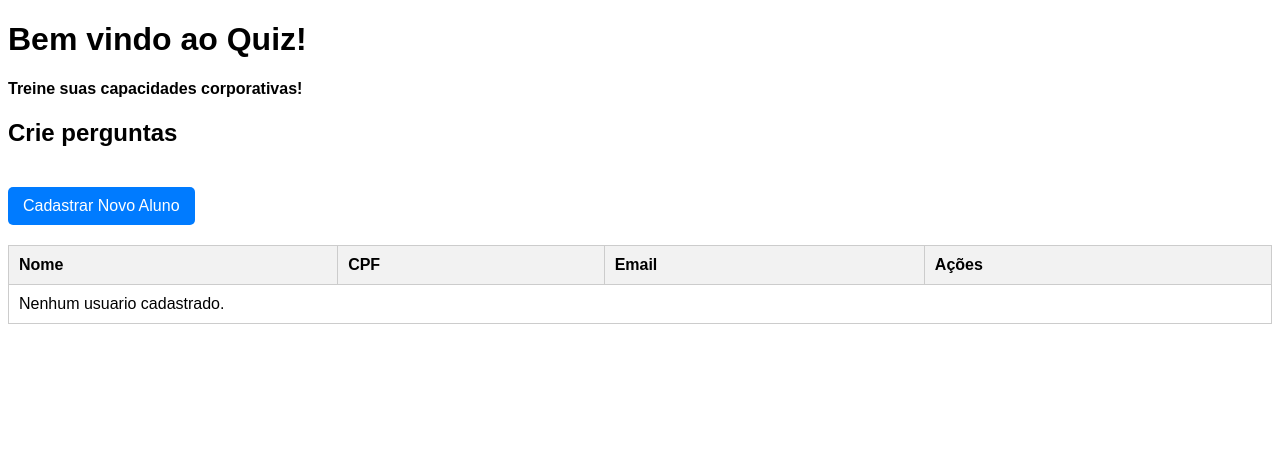
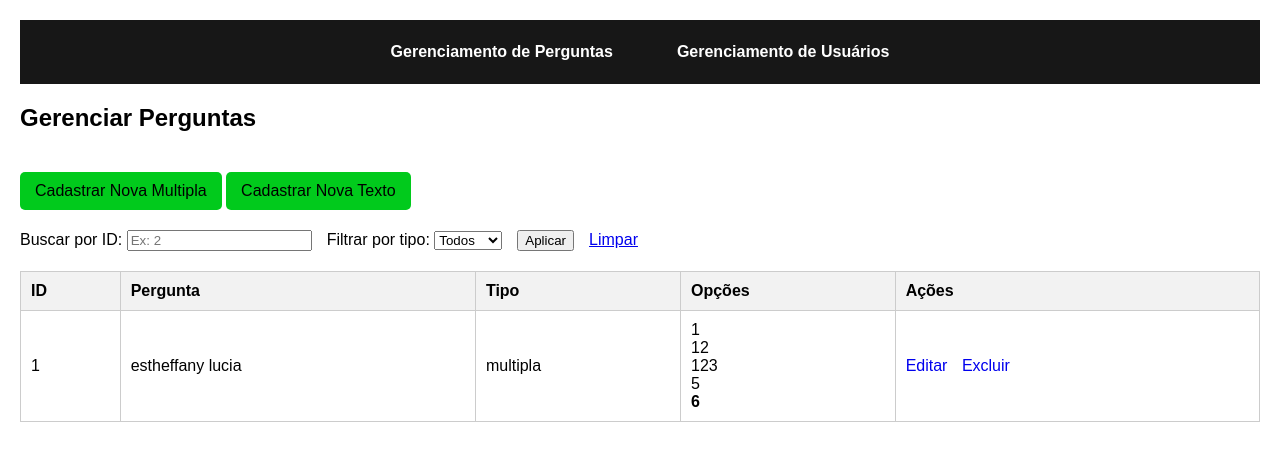
Before and after one commit to SouzaJefferson/3daw-jeff, a PHP site: page /Index.php in a window 1280 px wide. Shown: the top 461 px of the page. Run offline with PHP 8.4, Linux system fonts and the light colour scheme.

Commit message:
correções definitivas

```diff
--- a/AV1/Index.php
+++ b/AV1/Index.php
@@ -1,69 +1,176 @@
-<!-- Menu principal -->
 <?php
-
-$id = "";
-$pergunta = "";
-$arq = "";
+$arquivo = 'perguntas.txt';
 
 
-if ($_SERVER["REQUEST_METHOD"] == "POST") {
-
-}
+$buscaId = $_GET['id'] ?? '';
+$filtroTipo = $_GET['tipo'] ?? 'todos';
 ?>
 <!DOCTYPE html>
 <html lang="pt-br">
 <head>
     <meta charset="UTF-8">
-    <meta name="viewport" content="width=device-width, initial-scale=1.0">
-    <title>WaterFalls</title>
+    <title>WaterFalls - Perguntas</title>
     <style>
-        body { font-family: sans-serif; }
-        table { width: 100%; border-collapse: collapse; margin-top: 20px; }
-        th, td { border: 1px solid #ccc; padding: 10px; text-align: left; }
-        thead { background-color: #f2f2f2; }
-        .acoes a { margin-right: 10px; text-decoration: none; }
-        .btn-novo { display: inline-block; margin-top: 20px; padding: 10px 15px; background-color: #007bff; color: white; text-decoration: none; border-radius: 5px; }
+ body {
+    font-family: sans-serif;
+    margin: 20px;
+}
+
+table {
+    width: 100%;
+    border-collapse: collapse;
+    margin-top: 20px;
+}
+
+th, td {
+    border: 1px solid #ccc;
+    padding: 10px;
+    text-align: left;
+}
+
+thead {
+    background-color: #f2f2f2;
+}
+
+.acoes a {
+    margin-right: 10px;
+    text-decoration: none;
+}
+
+.btn-novo {
+    display: inline-block;
+    margin-top: 20px;
+    padding: 10px 15px;
+    background-color: #01ca1cff;
+    color: black;
+    text-decoration: none;
+    border-radius: 5px;
+}
+
+form.filtros {
+    margin-top: 20px;
+    display: flex;
+    gap: 15px;
+    align-items: center;
+}
+
+header {
+    background-color: #171717ff;
+    padding: 15px;
+}
+    nav {
+    display: flex;
+    justify-content: center;
+    gap: 40px;
+    align-items: center;
+}
+
+nav a {
+    text-decoration: none;
+    color: white;
+    font-weight: bold;
+    padding: 8px 12px;
+    border-radius: 5px;
+    transition: background 0.3s;
+}
+
+nav a:hover {
+    background-color: rgba(255, 255, 255, 0.2);
+}
+
+nav a.active {
+    background-color: white;
+    color: #007bff;
+}
     </style>
 </head>
 <body>
  <header>
-    <h1>Bem vindo ao Quiz!</h1>
-    <h4>Treine suas capacidades corporativas!</h4>
+    <nav>
+        <a href="index.php">Gerenciamento de Perguntas</a>
+        <a href="./cruduser/usuarios.php">Gerenciamento de Usuários</a>
+    </nav>
 </header>
+
+
    <section>
-     <h1>Crie perguntas</h1>
-    <a href="inserir.php" class="btn-novo">Cadastrar Novo Aluno</a>
+        <h1>Gerenciar Perguntas</h1>
+        <a href="novaMultipla.php" class="btn-novo">Cadastrar Nova Multipla</a>
+        <a href="novaTexto.php" class="btn-novo">Cadastrar Nova Texto</a>
+
+        <!-- Formulário de busca/filtro -->
+        <form method="get" class="filtros">
+            <label>Buscar por ID:
+                <input type="number" name="id" value="<?= htmlspecialchars($buscaId) ?>" placeholder="Ex: 2">
+            </label>
+            <label>Filtrar por tipo:
+                <select name="tipo">
+                    <option value="todos" <?= $filtroTipo === 'todos' ? 'selected' : '' ?>>Todos</option>
+                    <option value="multipla" <?= $filtroTipo === 'multipla' ? 'selected' : '' ?>>Múltipla</option>
+                    <option value="texto" <?= $filtroTipo === 'texto' ? 'selected' : '' ?>>Texto</option>
+                </select>
+            </label>
+            <button type="submit">Aplicar</button>
+            <a href="index.php">Limpar</a>
+        </form>
+
         <table>
             <thead>
                 <tr>
-                <th>Nome</th>
-                <th>CPF</th>
-                <th>Email</th>
-                <th class="acoes">Ações</th>
+                    <th>ID</th>
+                    <th>Pergunta</th>
+                    <th>Tipo</th>
+                    <th>Opções</th>
+                    <th>Ações</th>
                 </tr>
             </thead>
             <tbody>
                 <?php
-            $arquivo = 'usuario.txt';
                 if (file_exists($arquivo) && filesize($arquivo) > 0) {
                     $linhas = file($arquivo, FILE_IGNORE_NEW_LINES | FILE_SKIP_EMPTY_LINES);
+                    $encontrou = false;
 
-                foreach ($linhas as $id => $linha) {
-                    // Separa a linha em 6 partes
-                    list($nome, $cpf, $email) = explode(';', $linha);
+                    foreach ($linhas as $linha) {
+                        list($idPergunta, $tipo, $pergunta, $opcoes, $correta) = explode(';', $linha);
+
+                        // Aplica filtros
+                        if ($buscaId && $idPergunta != $buscaId) continue;
+                        if ($filtroTipo !== 'todos' && $tipo !== $filtroTipo) continue;
+
+                        $encontrou = true;
+                        $listaOpcoes = explode('|', $opcoes);
+
+                        foreach ($listaOpcoes as $index => &$op) {
+                            if ($index == $correta) {
+                                $op = "<strong>" . htmlspecialchars($op) . "</strong>";
+                            } else {
+                                $op = htmlspecialchars($op);
+                            }
+                        }
 
                         echo "<tr>";
-                    echo "<td>" . htmlspecialchars($nome) . "</td>";
-                    echo "<td>" . htmlspecialchars($cpf) . "</td>";
-                    echo "<td>" . htmlspecialchars($email) . "</td>";
+                        echo "<td>" . htmlspecialchars($idPergunta) . "</td>";
+                        echo "<td>" . htmlspecialchars($pergunta) . "</td>";
+                        echo "<td>" . htmlspecialchars($tipo) . "</td>";
+
+                        if ($tipo === "multipla") {
+                            echo "<td>" . implode('<br>', $listaOpcoes) . "</td>";
+                        } else {
+                            echo "<td><em>Resposta aberta</em></td>";
+                        }
+
                         echo "<td class='acoes'>
-                            <a href='editar.php?id=$id'>Editar</a>
-                            <a href='excluir.php?id=$id' onclick='return confirm(\"Tem certeza que deseja excluir este aluno?\");'>Excluir</a>
+                                <a href='editarPergunta.php?id=$idPergunta'>Editar</a>
+                                <a href='excluirPergunta.php?id=$idPergunta' onclick='return confirm(\"Tem certeza que deseja excluir esta pergunta?\");'>Excluir</a>
                               </td>";
                         echo "</tr>";
                     }
+
+                    if (!$encontrou) {
+                        echo "<tr><td colspan='5'>Nenhuma pergunta encontrada com os filtros aplicados.</td></tr>";
+                    }
                 } else {
-                echo "<tr><td colspan='7'>Nenhum usuario cadastrado.</td></tr>";
+                    echo "<tr><td colspan='5'>Nenhuma pergunta cadastrada.</td></tr>";
                 }
                 ?>
             </tbody>
```
Lines whose indentation alone changed are shown as unchanged.
